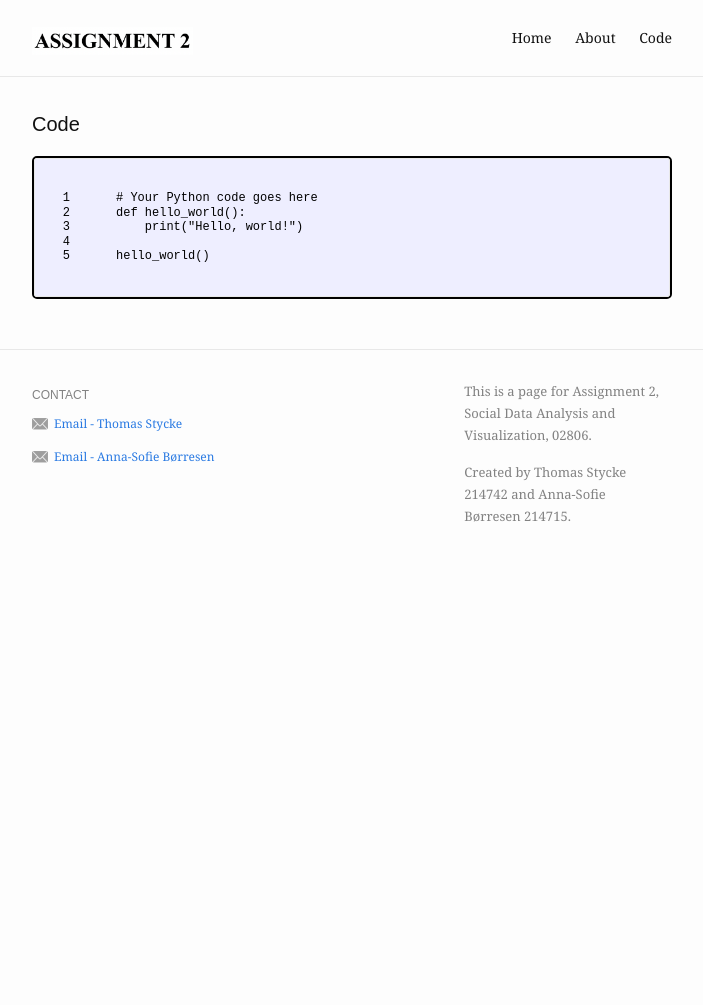
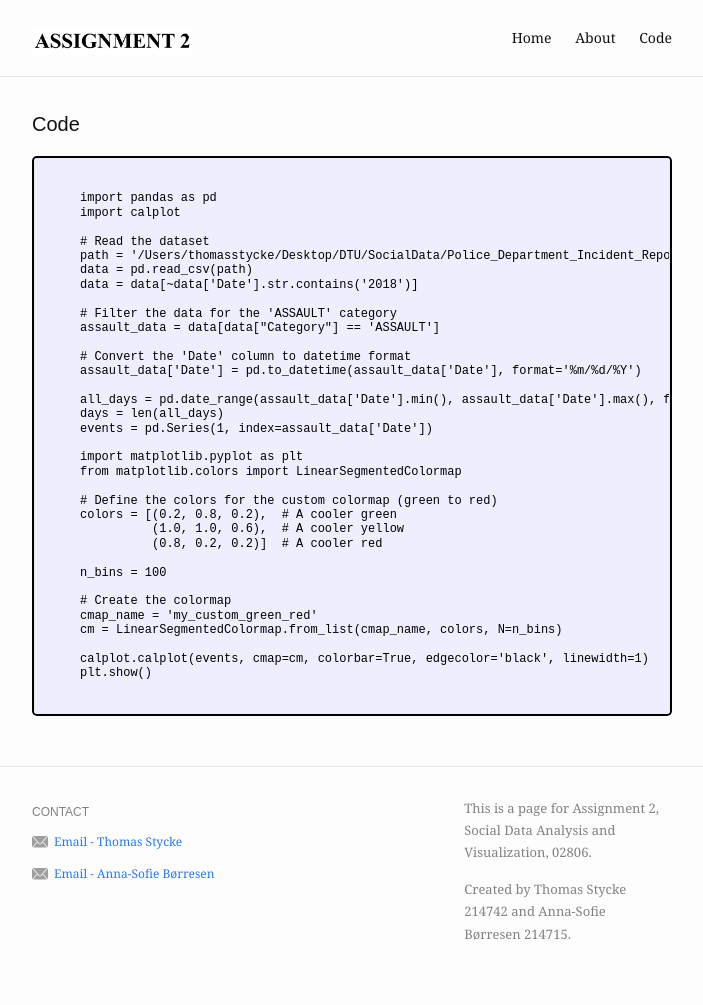
Before and after one commit to Thomasstycke/Thomasstycke.github.io, a Jekyll site: the page built from code.md, in a window 1280 px wide. Shown: the whole page, without its empty margins (288-991 px from the left). Built offline with Jekyll 4.4.1, drawn with Linux system fonts in a browser that asks for light colours; before the commit the page ends 900 px from its top, so only the background shows below that.

```diff
--- a/code.md
+++ b/code.md
@@ -48,11 +48,40 @@ slug: /code
   <figure>
     <figcaption>Figure 1: Python Code</figcaption>
     <pre><code class="python">
-    <span class="code-line">1</span> # Your Python code goes here
-    <span class="code-line">2</span> def hello_world():
-    <span class="code-line">3</span>     print("Hello, world!")
-    <span class="code-line">4</span>
-    <span class="code-line">5</span> hello_world()
+import pandas as pd
+import calplot
+
+# Read the dataset
+path = '/Users/thomasstycke/Desktop/DTU/SocialData/Police_Department_Incident_Reports__Historical_2003_to_May_2018_20240130.csv'
+data = pd.read_csv(path)
+data = data[~data['Date'].str.contains('2018')]
+
+# Filter the data for the 'ASSAULT' category
+assault_data = data[data["Category"] == 'ASSAULT']
+
+# Convert the 'Date' column to datetime format
+assault_data['Date'] = pd.to_datetime(assault_data['Date'], format='%m/%d/%Y')
+
+all_days = pd.date_range(assault_data['Date'].min(), assault_data['Date'].max(), freq='D')
+days = len(all_days)
+events = pd.Series(1, index=assault_data['Date'])
+
+import matplotlib.pyplot as plt
+from matplotlib.colors import LinearSegmentedColormap
+
+# Define the colors for the custom colormap (green to red)
+colors = [(0.2, 0.8, 0.2),  # A cooler green
+          (1.0, 1.0, 0.6),  # A cooler yellow
+          (0.8, 0.2, 0.2)]  # A cooler red
+
+n_bins = 100
+
+# Create the colormap
+cmap_name = 'my_custom_green_red'
+cm = LinearSegmentedColormap.from_list(cmap_name, colors, N=n_bins)
+
+calplot.calplot(events, cmap=cm, colorbar=True, edgecolor='black', linewidth=1)
+plt.show()
     </code></pre>
   </figure>
 </div>
```
